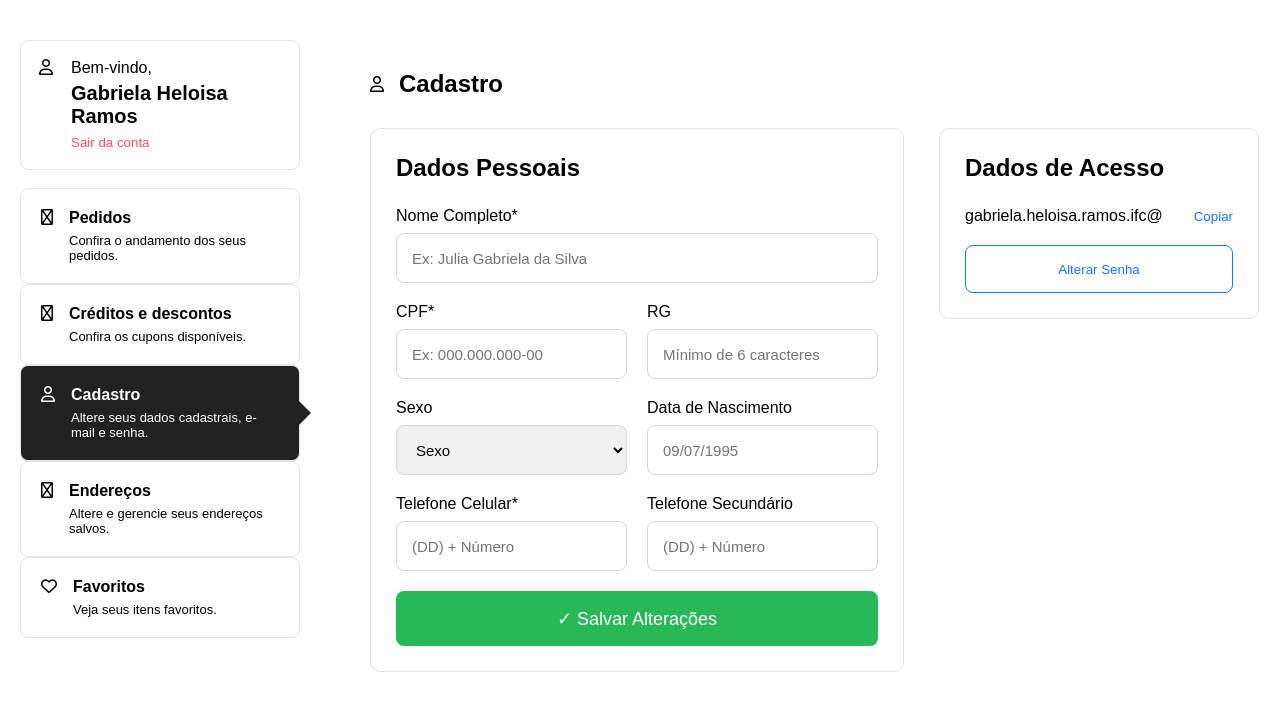
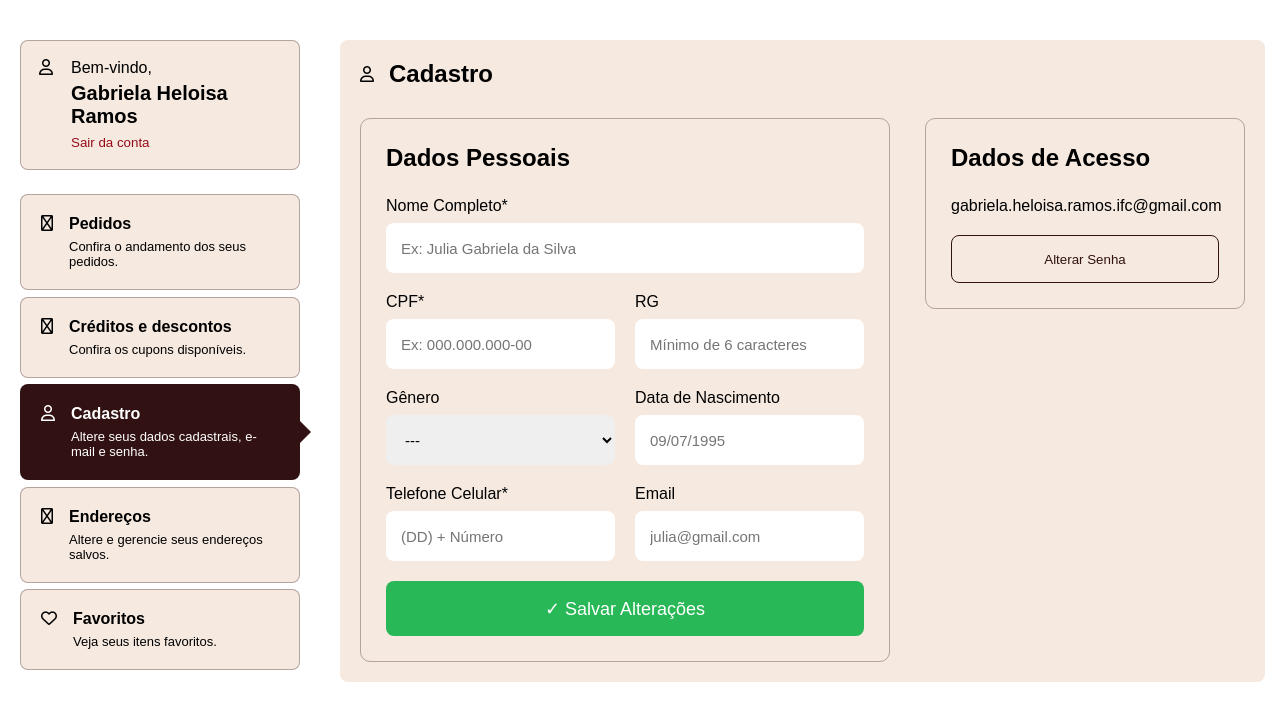
Before and after one commit to Atelier-A-Y/FrontEnd, a Vue app: page /user in a window 1280 px wide. Shown: the top 720 px of the page. Built offline with nearby package versions, Linux system fonts and the light colour scheme; the HTML template or start-up script is replaced by a standard one.

Commit message:
Feat: ajustes nas cores da página #9

```diff
--- a/dev-dist/sw.js
+++ b/dev-dist/sw.js
@@ -82,7 +82,7 @@ define(['./workbox-5a5d9309'], (function (workbox) { 'use strict';
     "revision": "3ca0b8505b4bec776b69afdba2768812"
   }, {
     "url": "index.html",
-    "revision": "0.2ik9fko0988"
+    "revision": "0.487c2mst1fg"
   }], {});
   workbox.cleanupOutdatedCaches();
   workbox.registerRoute(new workbox.NavigationRoute(workbox.createHandlerBoundToURL("index.html"), {
--- a/src/views/UserView.vue
+++ b/src/views/UserView.vue
@@ -112,14 +112,14 @@
             </div>
 
             <div class="field">
-              <label>Sexo</label>
+              <label>Gênero</label>
 
               <select>
-                <option>Sexo</option>
-                <option>Feminino</option>
-                <option>Masculino</option>
-                <option>Outro</option>
-                <option>Prefiro Não Informar</option>
+                <option>---</option>
+                <option value="1">Feminino</option>
+                <option value="2">Masculino</option>
+                <option value="3">Outro</option>
+                <option value="4">Prefiro Não Informar</option>
               </select>
             </div>
 
@@ -140,10 +140,10 @@
             </div>
 
             <div class="field">
-              <label>Telefone Secundário</label>
+              <label>Email</label>
               <input
-                type="text"
-                placeholder="(DD) + Número"
+                type="email"
+                placeholder="julia@gmail.com"
               >
             </div>
 
@@ -163,12 +163,8 @@
           <div class="email-box">
 
             <span>
-              gabriela.heloisa.ramos.ifc@
+              gabriela.heloisa.ramos.ifc@gmail.com
             </span>
-
-            <button>
-              Copiar
-            </button>
 
           </div>
 
@@ -207,8 +203,8 @@
 
 .welcome-card,
 .menu-card{
-  background:#fff;
-  border:1px solid #e5e5e5;
+  background:#F5E9E0;
+  border:1px solid #31111152;
   border-radius:8px;
 }
 
@@ -226,13 +222,14 @@
 .logout{
   border:none;
   background:none;
-  color:#ff4d5e;
+  color:#960c19;
   cursor:pointer;
   padding:0;
 }
 
 .menu-card{
   display:flex;
+  margin-top: 0.5vw;
   gap:16px;
   padding:20px;
   cursor:pointer;
@@ -254,7 +251,7 @@
 }
 
 .menu-card.active{
-  background:#222;
+  background:#311111;
   color:white;
 }
 
@@ -267,13 +264,13 @@
 
   border-top:12px solid transparent;
   border-bottom:12px solid transparent;
-  border-left:12px solid #222;
+  border-left:12px solid #311111;
 }
 
 .content{
-  background:white;
+  background:#F5E9E0;
   border-radius:8px;
-  padding:30px;
+  padding:20px;
 }
 
 .title{
@@ -291,7 +288,7 @@
 
 .form-card,
 .access-card{
-  border:1px solid #e2e2e2;
+  border:1px solid #31111152;
   border-radius:10px;
   padding:25px;
 }
@@ -321,7 +318,7 @@
 .field input,
 .field select{
   height:50px;
-  border:1px solid #d7d7d7;
+
   border-radius:8px;
   padding:0 15px;
   font-size:15px;
@@ -353,24 +350,23 @@
   margin:20px 0;
 }
 
-.email-box button{
-  border:none;
-  background:none;
-  color:#1677ff;
-  cursor:pointer;
-}
-
 .change-password{
   width:100%;
   height:48px;
 
-  border:1px solid #1677ff;
+  border:1px solid #311111;
   border-radius:8px;
 
-  background:white;
-  color:#1677ff;
+  background:#F5E9E0;
+  color:#311111;
 
   cursor:pointer;
+}
+
+.change-password:hover{
+  background-color: #311111;
+  color: #F5E9E0;
+  transition:.3s;
 }
 
 @media(max-width:1024px){
```
